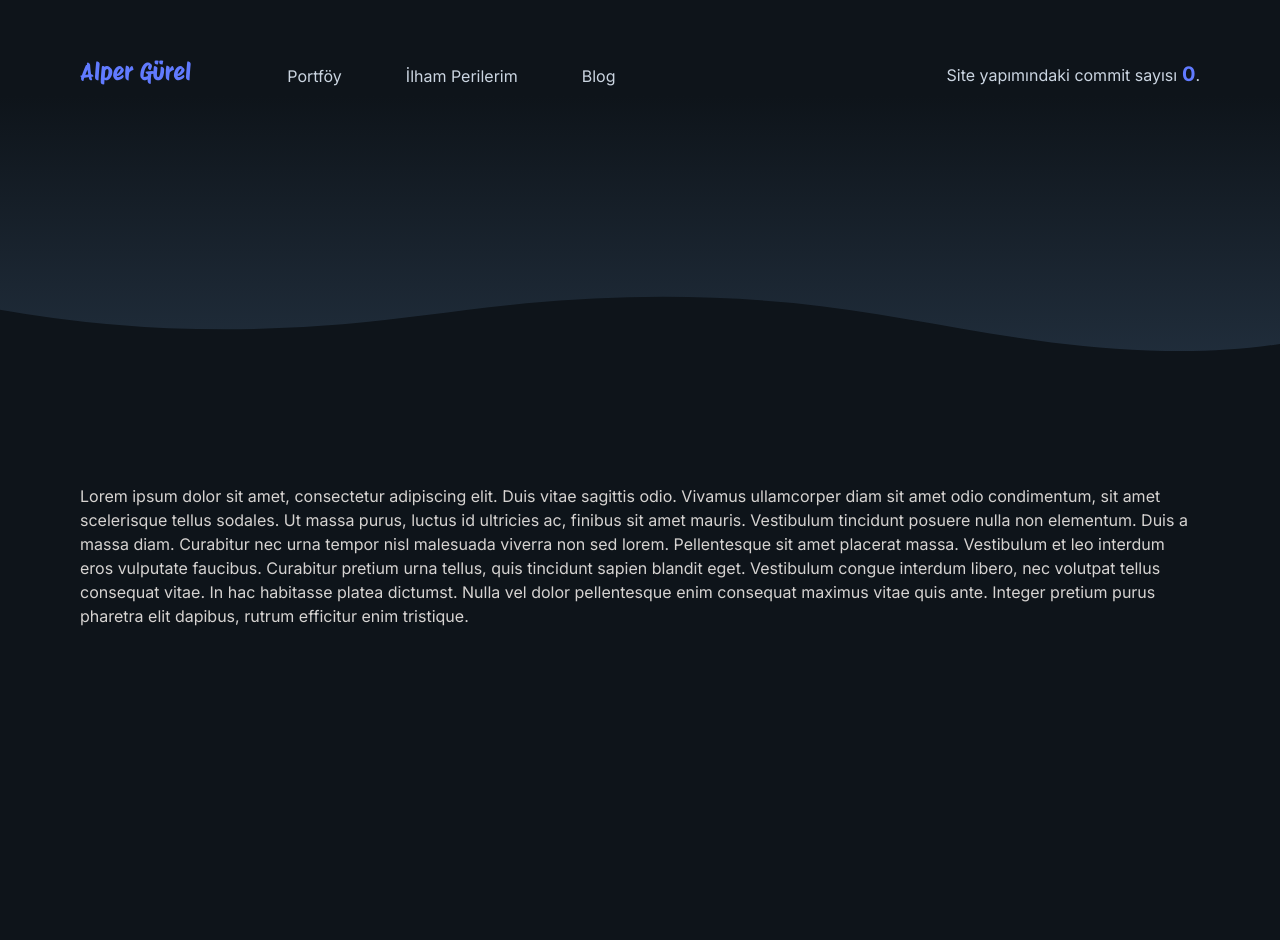
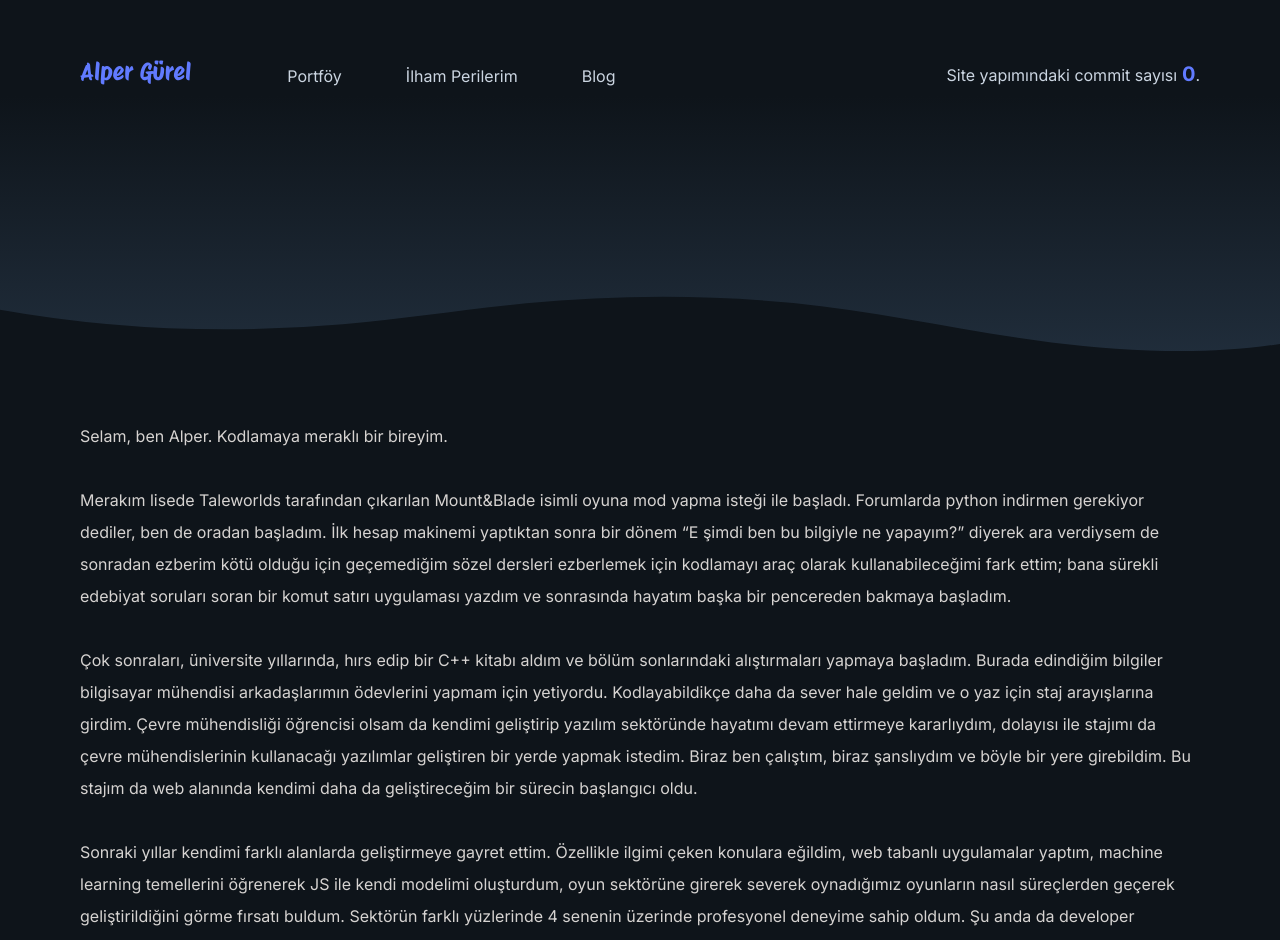
Before and after one commit to AlperGurel/homepage, a Next.js app: page / in a window 1280 px wide. Shown: the top 940 px of the page. Before the commit the page ends 800 px from the top, so only its background shows below. Built offline with nearby package versions, Linux system fonts and the light colour scheme; no server answers.

Commit message:
Add some links

```diff
--- a/src/app/header.tsx
+++ b/src/app/header.tsx
@@ -1,4 +1,6 @@
 import { useState, useEffect } from "react";
+import Link from "next/link";
+import { usePathname } from "next/navigation";
 
 export default function Header() {
   const [totalCommit, setTotalCommit] = useState(0);
@@ -6,6 +8,8 @@ export default function Header() {
   const [position1, setPosition1] = useState("translate-x-[-300px]");
   const [position2, setPosition2] = useState("translate-x-[-400px]");
   const [position3, setPosition3] = useState("translate-x-[-500px]");
+
+  const pathname = usePathname();
 
   var extractLastPage = (url: string): string | null => {
     const regex = /<([^>]+)>;\s*rel="last"/;
@@ -65,17 +69,22 @@ export default function Header() {
               <li
                 className={`font-bold text-2xl cursor-pointer ${position1} transition-transform`}
               >
-                /
+                <Link href="/"> /</Link>
+              </li>
+              <li
+                className={`font-bold text-2xl cursor-pointer ${position3} transition-transform duration-300`}
+              >
+                <Link href="/portfolio">Portföy</Link>
+              </li>
+              <li
+                className={`font-bold text-2xl cursor-pointer ${position3} transition-transform duration-300`}
+              >
+                <Link href="/ilham-perileri">İlham Perilerim</Link>
               </li>
               <li
                 className={`font-bold text-2xl cursor-pointer ${position2} transition-transform duration-500`}
               >
-                Blog
-              </li>
-              <li
-                className={`font-bold text-2xl cursor-pointer ${position3} transition-transform duration-300`}
-              >
-                Hakkımda
+                <Link href="/blog">Blog</Link>
               </li>
             </ul>
           </nav>
@@ -85,13 +94,32 @@ export default function Header() {
       <header className="w-full pt-4 md:pt-12">
         <div className="container mx-auto py-2 px-4 xl:px-0 flex justify-between items-end">
           <div className="cursor-pointer transition text-primary text-xl md:text-2xl font-logo">
-            Alper Gürel
+            <Link href="/">Alper Gürel</Link>
           </div>
           <nav className="mr-auto hidden ml-12 lg:ml-24 md:block">
             <ul className="flex gap-8 lg:gap-16">
-              <li className="cursor-pointer">Portföy</li>
-              <li className="cursor-pointer">İlham Perilerim</li>
-              <li className="cursor-pointer">Blog</li>
+              <li
+                className={`cursor-pointer ${
+                  pathname === "/portfolio" && "border-secondary border-b-2"
+                }`}
+              >
+                <Link href="/portfolio">Portföy</Link>
+              </li>
+              <li
+                className={`cursor-pointer ${
+                  pathname === "/ilham-perileri" &&
+                  "border-secondary border-b-2"
+                }`}
+              >
+                <Link href="/ilham-perileri">İlham Perilerim</Link>
+              </li>
+              <li
+                className={`cursor-pointer ${
+                  pathname === "/blog" && "border-secondary border-b-2"
+                }`}
+              >
+                <Link href="/blog">Blog</Link>
+              </li>
             </ul>
           </nav>
           <div className="hidden md:block">
--- a/src/app/page.tsx
+++ b/src/app/page.tsx
@@ -45,19 +45,40 @@ export default function Home() {
           ></path>
         </svg>
       </div>
-      <div className="text-stone-300 container mx-auto mt-8 md:mt-32 px-4 xl:px-0">
-        Lorem ipsum dolor sit amet, consectetur adipiscing elit. Duis vitae
-        sagittis odio. Vivamus ullamcorper diam sit amet odio condimentum, sit
-        amet scelerisque tellus sodales. Ut massa purus, luctus id ultricies ac,
-        finibus sit amet mauris. Vestibulum tincidunt posuere nulla non
-        elementum. Duis a massa diam. Curabitur nec urna tempor nisl malesuada
-        viverra non sed lorem. Pellentesque sit amet placerat massa. Vestibulum
-        et leo interdum eros vulputate faucibus. Curabitur pretium urna tellus,
-        quis tincidunt sapien blandit eget. Vestibulum congue interdum libero,
-        nec volutpat tellus consequat vitae. In hac habitasse platea dictumst.
-        Nulla vel dolor pellentesque enim consequat maximus vitae quis ante.
-        Integer pretium purus pharetra elit dapibus, rutrum efficitur enim
-        tristique.
+      <div className="text-stone-300 container mx-auto mt-8 md:mt-16 px-4 xl:px-0 leading-loose">
+        <p className="mt-8">Selam, ben Alper. Kodlamaya meraklı bir bireyim.</p>
+        <p className="mt-8">
+          Merakım lisede Taleworlds tarafından çıkarılan Mount&Blade isimli
+          oyuna mod yapma isteği ile başladı. Forumlarda python indirmen
+          gerekiyor dediler, ben de oradan başladım. İlk hesap makinemi
+          yaptıktan sonra bir dönem “E şimdi ben bu bilgiyle ne yapayım?”
+          diyerek ara verdiysem de sonradan ezberim kötü olduğu için geçemediğim
+          sözel dersleri ezberlemek için kodlamayı araç olarak kullanabileceğimi
+          fark ettim; bana sürekli edebiyat soruları soran bir komut satırı
+          uygulaması yazdım ve sonrasında hayatım başka bir pencereden bakmaya
+          başladım.
+        </p>
+        <p className="mt-8">
+          Çok sonraları, üniversite yıllarında, hırs edip bir C++ kitabı aldım
+          ve bölüm sonlarındaki alıştırmaları yapmaya başladım. Burada edindiğim
+          bilgiler bilgisayar mühendisi arkadaşlarımın ödevlerini yapmam için
+          yetiyordu. Kodlayabildikçe daha da sever hale geldim ve o yaz için
+          staj arayışlarına girdim. Çevre mühendisliği öğrencisi olsam da
+          kendimi geliştirip yazılım sektöründe hayatımı devam ettirmeye
+          kararlıydım, dolayısı ile stajımı da çevre mühendislerinin kullanacağı
+          yazılımlar geliştiren bir yerde yapmak istedim. Biraz ben çalıştım,
+          biraz şanslıydım ve böyle bir yere girebildim. Bu stajım da web
+          alanında kendimi daha da geliştireceğim bir sürecin başlangıcı oldu.{" "}
+        </p>
+        <p className="mt-8">
+          Sonraki yıllar kendimi farklı alanlarda geliştirmeye gayret ettim.
+          Özellikle ilgimi çeken konulara eğildim, web tabanlı uygulamalar
+          yaptım, machine learning temellerini öğrenerek JS ile kendi modelimi
+          oluşturdum, oyun sektörüne girerek severek oynadığımız oyunların nasıl
+          süreçlerden geçerek geliştirildiğini görme fırsatı buldum. Sektörün
+          farklı yüzlerinde 4 senenin üzerinde profesyonel deneyime sahip oldum.
+          Şu anda da developer rollerinde bir iş aramaktayım.{" "}
+        </p>
       </div>
 
       {/* <div className="container mx-auto p-4 mt-12">
--- /dev/null
+++ b/src/app/portfolio/page.tsx
@@ -0,0 +1,15 @@
+"use client";
+
+import Header from "../header";
+
+export default function Portfolio() {
+  return (
+    <>
+      <Header />
+      <div className="container mx-auto mt-32 leading-loose">
+        Burada göstermek istediğim pek çok proje olsa da şu an henüz bu konuda
+        bir çalışma yapmadım. 😅
+      </div>
+    </>
+  );
+}
```
